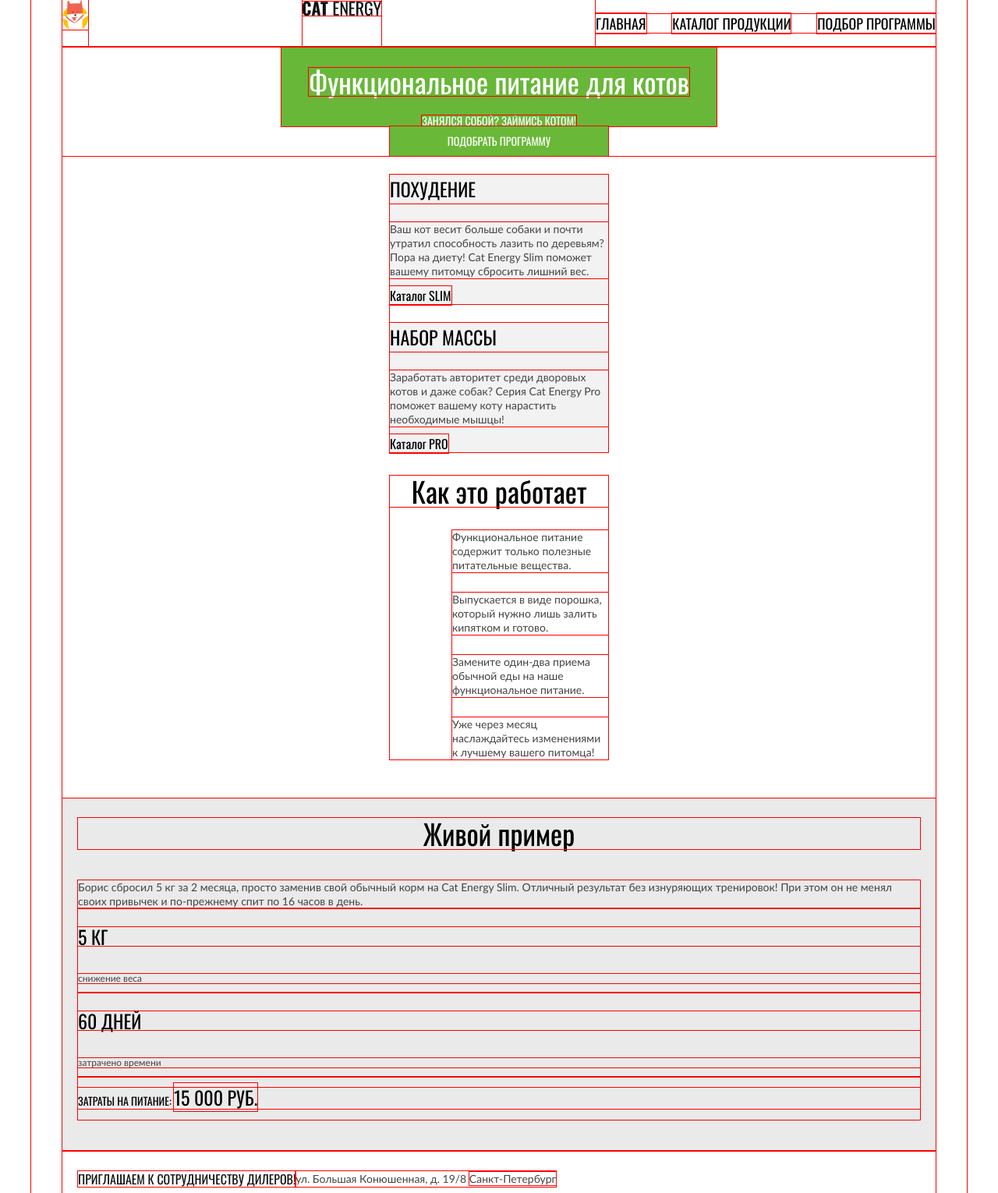
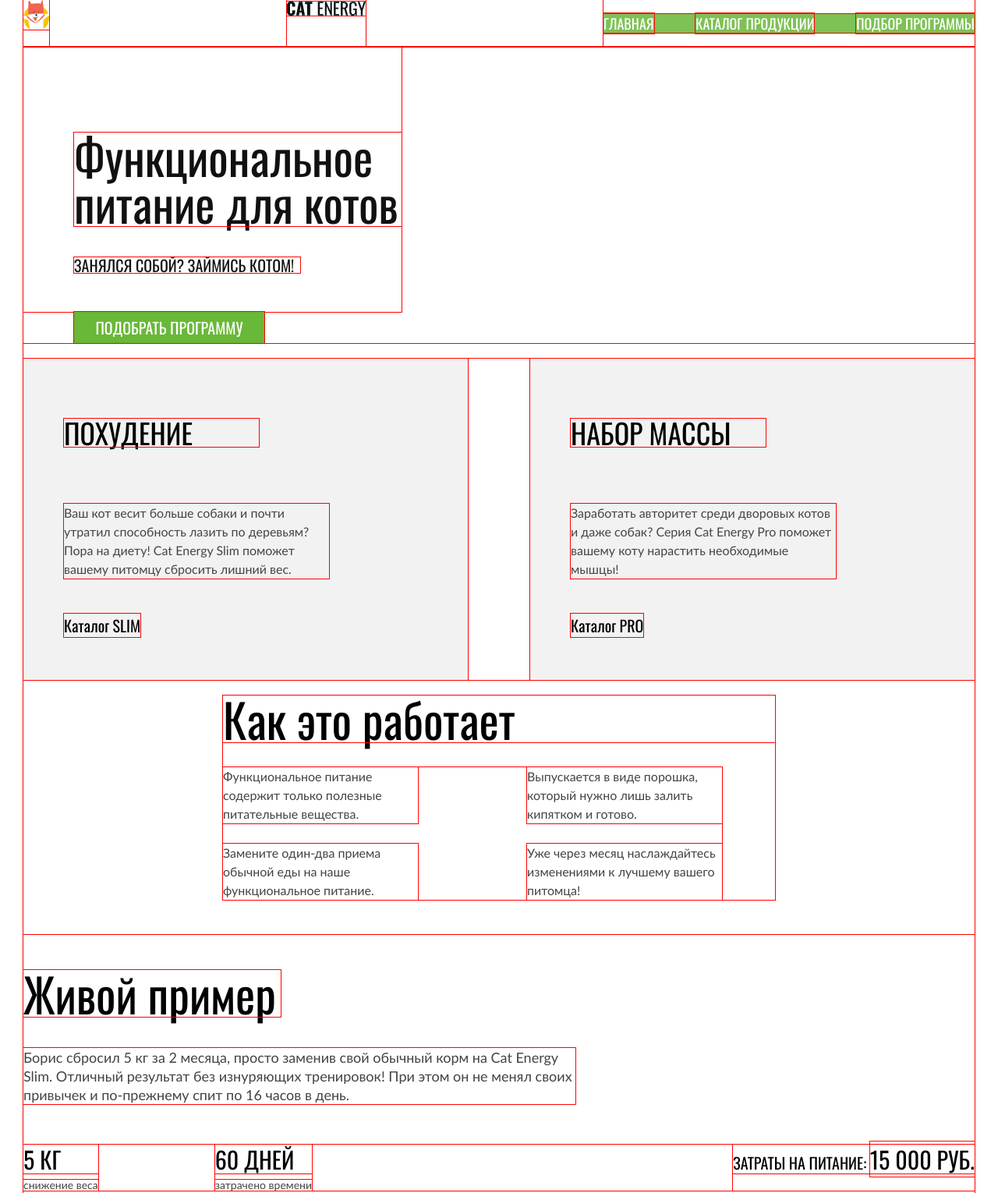
Before and after one commit to htmlacademy-adaptive/2176595-cat-energy-29, a plain HTML site: page 3/index.html in a window 1280 px wide. Shown: the top 1530 px of the page at 78% size. Drawn offline with Linux system fonts and the light colour scheme.

Commit message:
:heavy_check_mark: Сборка #3

```diff
--- a/3/css/style.css
+++ b/3/css/style.css
@@ -47,31 +47,31 @@
   flex-direction: column;
   align-items: center;
 }
+@media (min-width: 768px) {
+  .page__body {
+    min-width: 768px;
+  }
+}
+@media (min-width: 1220px) {
+  .page__body {
+    min-width: 1220px;
+  }
+}
 
 .page__container {
   width: 320px;
 }
-
 @media (min-width: 768px) {
-  .page__body {
-    min-width: 768px;
-  }
-
   .page__container {
-    width: 708px;
-    padding: 25px 30px 0 30px;
+    min-width: 708px;
   }
 }
-@media (min-width: 1200px) {
-  .page__body {
-    min-width: 1200px;
-  }
-
+@media (min-width: 1220px) {
   .page__container {
-    width: 1200px;
-    padding: 0 40px;
+    width: 1220px;
   }
 }
+
 .hero {
   color: #ffffff;
   display: flex;
@@ -79,14 +79,35 @@
   margin-bottom: 20px;
   align-items: center;
 }
+@media (min-width: 768px) {
+  .hero {
+    align-items: flex-start;
+  }
+}
 
-.hero-wrapper {
+.hero__wrapper {
   background-color: #68b738;
   display: flex;
   flex-direction: column;
   align-items: center;
   padding: 27px 35px 0 35px;
   gap: 25px;
+}
+@media (min-width: 768px) {
+  .hero__wrapper {
+    padding: 65px 210px 0 35px;
+    gap: 40px;
+    background-color: #ffffff;
+    color: #111111;
+  }
+}
+@media (min-width: 1220px) {
+  .hero__wrapper {
+    padding: 110px 0 0 65px;
+    gap: 40px;
+    background-color: #ffffff;
+    color: #111111;
+  }
 }
 
 .hero__main-heading {
@@ -96,6 +117,15 @@
   font-weight: 400;
   text-align: center;
   margin: 0;
+  width: 255px;
+}
+@media (min-width: 768px) {
+  .hero__main-heading {
+    text-align: left;
+    width: 420px;
+    font-size: 60px;
+    line-height: 60px;
+  }
 }
 
 .hero__slogan {
@@ -105,6 +135,16 @@
   text-transform: uppercase;
   font-weight: 400;
   margin: 0;
+  width: 200px;
+}
+@media (min-width: 768px) {
+  .hero__slogan {
+    margin-right: auto;
+    margin-bottom: 50px;
+    font-size: 20px;
+    line-height: 20px;
+    width: 290px;
+  }
 }
 
 .nutrition-programms {
@@ -112,6 +152,16 @@
   margin: 0 auto;
   margin-bottom: 20px;
   width: 280px;
+}
+@media (min-width: 768px) {
+  .nutrition-programms {
+    width: 708px;
+  }
+}
+@media (min-width: 1220px) {
+  .nutrition-programms {
+    width: 1220px;
+  }
 }
 
 .nutrition-programms__list {
@@ -122,10 +172,35 @@
   list-style-type: none;
   padding: 0;
   margin: 0;
+  display: flex;
+  flex-direction: column;
+  gap: 20px;
+}
+@media (min-width: 768px) {
+  .nutrition-programm {
+    gap: 30px;
+  }
+}
+@media (min-width: 1220px) {
+  .nutrition-programm {
+    flex-direction: row;
+    justify-content: space-between;
+    flex-wrap: wrap;
+  }
 }
 
 .nutrition-programm__item {
   background-color: #f2f2f2;
+}
+@media (min-width: 768px) {
+  .nutrition-programm__item {
+    padding: 77px 316px 57px 52px;
+  }
+}
+@media (min-width: 1220px) {
+  .nutrition-programm__item {
+    width: 570px;
+  }
 }
 
 .nutrition-programm__title {
@@ -133,8 +208,23 @@
   font-family: "Oswald", sans-serif;
   font-size: 24px;
   font-weight: 400;
-  line-height: 37px;
+  line-height: 36px;
   text-transform: uppercase;
+  margin: 0;
+  margin-bottom: 29px;
+}
+@media (min-width: 768px) {
+  .nutrition-programm__title {
+    font-size: 36px;
+    margin: 0;
+    margin-bottom: 24px;
+    width: 250px;
+  }
+}
+@media (min-width: 1220px) {
+  .nutrition-programm__title {
+    margin-bottom: 73px;
+  }
 }
 
 .nutrition-programm__description {
@@ -143,6 +233,17 @@
   font-size: 14px;
   font-weight: 400;
   line-height: 18px;
+  margin: 0;
+  margin-bottom: 42px;
+  width: 227px;
+}
+@media (min-width: 768px) {
+  .nutrition-programm__description {
+    width: 340px;
+    margin-bottom: 52px;
+    font-size: 16px;
+    line-height: 24px;
+  }
 }
 
 .nutrition-programm__link {
@@ -154,10 +255,20 @@
   line-height: 16px;
   cursor: pointer;
 }
+@media (min-width: 768px) {
+  .nutrition-programm__link {
+    font-size: 20px;
+  }
+}
 
 .advantages {
   width: 280px;
   margin: 0 auto;
+}
+@media (min-width: 768px) {
+  .advantages {
+    width: 708px;
+  }
 }
 
 .advantages__title {
@@ -167,7 +278,16 @@
   font-size: 36px;
   font-weight: 400;
   line-height: 40px;
-  gap: 40px;
+  margin: 0;
+  margin-bottom: 40px;
+}
+@media (min-width: 768px) {
+  .advantages__title {
+    margin-bottom: 32px;
+    font-size: 60px;
+    line-height: 60px;
+    text-align: left;
+  }
 }
 
 .advantages__list {
@@ -179,16 +299,42 @@
   line-height: 18px;
   margin: 0;
   padding: 0;
-  display: grid;
+  display: flex;
   gap: 26px;
   width: 200px;
   margin-left: auto;
   margin-bottom: 50px;
+  flex-direction: column;
+}
+@media (min-width: 768px) {
+  .advantages__list {
+    width: 640px;
+    flex-wrap: wrap;
+    flex-direction: row;
+    justify-content: space-between;
+    font-size: 16px;
+    line-height: 24px;
+    margin: 0;
+    margin-bottom: 45px;
+  }
+}
+
+@media (min-width: 768px) {
+  .advantages__item {
+    width: 250px;
+  }
 }
 
 .example {
   background-color: #eaeaea;
   padding: 25px 20px 40px 20px;
+}
+@media (min-width: 768px) {
+  .example {
+    padding: 45px 0 101px 0;
+    background-color: #ffffff;
+    color: #000000;
+  }
 }
 
 .example__title {
@@ -198,9 +344,17 @@
   font-size: 36px;
   font-weight: 400;
   line-height: 40px;
-  gap: 40px;
   margin-top: 0;
   margin-bottom: 40px;
+  width: 200px;
+}
+@media (min-width: 768px) {
+  .example__title {
+    width: 330px;
+    text-align: left;
+    font-size: 60px;
+    line-height: 60px;
+  }
 }
 
 .example__description {
@@ -211,12 +365,39 @@
   font-weight: 400;
   line-height: 18px;
   margin: 0;
+  margin-bottom: 20px;
+}
+@media (min-width: 768px) {
+  .example__description {
+    width: 708px;
+    font-size: 18px;
+    line-height: 24px;
+    margin-bottom: 52px;
+  }
 }
 
 .example__list {
   list-style-type: none;
   padding: 0;
   margin: 0;
+}
+@media (min-width: 768px) {
+  .example__list {
+    display: flex;
+    justify-content: space-between;
+  }
+}
+
+.example__list-wrapper--value-time {
+  display: flex;
+  justify-content: space-between;
+  margin-bottom: 20px;
+}
+@media (min-width: 768px) {
+  .example__list-wrapper--value-time {
+    width: 370px;
+    margin-bottom: 0;
+  }
 }
 
 .example__item {
@@ -231,6 +412,13 @@
   font-weight: 400;
   line-height: 12px;
   order: 1;
+  margin: 0;
+}
+@media (min-width: 768px) {
+  .example__name {
+    font-size: 14px;
+    line-height: 14px;
+  }
 }
 
 .example__value {
@@ -240,16 +428,36 @@
   font-weight: 400;
   line-height: 24px;
   text-transform: uppercase;
+  margin: 0;
+  margin-bottom: 8px;
+}
+@media (min-width: 768px) {
+  .example__value {
+    font-size: 30px;
+    line-height: 37px;
+  }
 }
 
 .example__value--price {
   font-size: 14px;
   line-height: 20px;
 }
+@media (min-width: 768px) {
+  .example__value--price {
+    font-size: 20px;
+    line-height: 20px;
+  }
+}
 
 .contacts__adress {
   display: flex;
   padding: 26px 20px;
+}
+@media (min-width: 768px) {
+  .contacts__adress {
+    padding: 60px 40px;
+    justify-content: space-between;
+  }
 }
 
 .contacts__text {
@@ -260,6 +468,14 @@
   line-height: 20px;
   text-transform: uppercase;
   margin: 0;
+  width: 140px;
+}
+@media (min-width: 768px) {
+  .contacts__text {
+    font-size: 20px;
+    line-height: 26px;
+    width: 165px;
+  }
 }
 
 .contacts__street {
@@ -269,6 +485,22 @@
   font-weight: 400;
   line-height: 20px;
   margin: 0;
+  width: 140px;
+}
+@media (min-width: 768px) {
+  .contacts__street {
+    font-size: 16px;
+    line-height: 20px;
+    width: 160px;
+    text-align: right;
+  }
+}
+
+@media (min-width: 768px) {
+  .main-footer {
+    display: flex;
+    justify-content: space-between;
+  }
 }
 
 .social__list {
@@ -587,6 +819,24 @@
   list-style-type: none;
   display: none;
 }
+@media (min-width: 768px) {
+  .navigation__list {
+    display: flex;
+    justify-content: space-between;
+    width: 436px;
+    padding: 0;
+  }
+}
+@media (min-width: 1220px) {
+  .navigation__list {
+    display: flex;
+    justify-content: space-between;
+    width: 476px;
+    padding: 0;
+    color: #ffffff;
+    background-color: rgba(104, 183, 56, 0.85);
+  }
+}
 
 .navigation__link {
   text-decoration: none;
@@ -594,31 +844,11 @@
 }
 
 @media (min-width: 768px) {
-  .navigation__list {
-    display: flex;
-    list-style-type: none;
-    justify-content: space-between;
-    width: 436px;
-    padding: 0;
-  }
-
   .navigation__toogle {
     display: none;
   }
 }
-@media (min-width: 1200px) {
-  .navigation__list {
-    display: flex;
-    list-style-type: none;
-    justify-content: space-between;
-    width: 436px;
-    padding: 0;
-  }
 
-  .navigation__toogle {
-    display: none;
-  }
-}
 .button {
   color: #ffffff;
   text-align: center;
@@ -638,4 +868,27 @@
   background-color: #f2f2f2;
   color: #444444;
 }
+
+@media (min-width: 768px) {
+  .button {
+    width: 244px;
+    font-size: 20px;
+    line-height: 20px;
+  }
+
+  .button--programm-select {
+    margin-left: 35px;
+  }
+}
+@media (min-width: 1220px) {
+  .button {
+    width: 244px;
+    font-size: 20px;
+    line-height: 20px;
+  }
+
+  .button--programm-select {
+    margin-left: 65px;
+  }
+}
 /*# sourceMappingURL=style.css.map */
--- a/3/index.html
+++ b/3/index.html
@@ -42,7 +42,7 @@
 
       <main class="main-container">
         <section class="hero">
-          <div class="hero-wrapper">
+          <div class="hero__wrapper">
           <h1 class="hero__main-heading">Функциональное
             питание для котов
             </h1>
@@ -76,7 +76,7 @@
   </h2>
   <ul class="advantages__list">
     <li class="advantages__item advantages__item--healthy">
-     Функциональное питание содержит только полезные питательные вещества.
+      Функциональное питание содержит только полезные питательные вещества.
       </li>
       <li class="advantages__item advantages__item--fast"> Выпускается в виде порошка, который нужно лишь залить кипятком и готово.
       </li>
@@ -93,6 +93,7 @@
             <h2 class="example__title">Живой пример</h2>
             <p class="example__description">Борис сбросил 5 кг за 2 месяца, просто заменив свой обычный корм на Cat Energy Slim. Отличный результат без изнуряющих тренировок! При этом он не менял своих привычек и по-прежнему спит по 16 часов в день. </p>
             <ul class="example__list">
+              <div class="example__list-wrapper example__list-wrapper--value-time">
               <li class="example__item">
                 <h3 class="example__name"> cнижение веса</h3>
                 <p class="example__value">5 кг</p>
@@ -101,6 +102,7 @@
                 <h3 class="example__name">затрачено времени</h3>
                 <p class="example__value">60 дней</p>
               </li>
+              </div>
               <li class="example__item">
                 <p class="example__value example__value--price">Затраты на питание: <span class="example__value example__value--costs">15 000 руб. </p>
               </li>
@@ -117,7 +119,7 @@
         </main>
         <footer class="main-footer">
 
-           <a class="main-header__wordmark-link main-header__wordmark-link--footer" href="index.html">
+            <a class="main-header__wordmark-link main-header__wordmark-link--footer" href="index.html">
             <img class="main-header__wordmark-image main-header__wordmark-image--footer" src="img/logo-cat-energy.svg" width="128" height="24">
                   </a>
 <div class="social">
```
Also changed, not shown: 3/catalog.html (indentation only), 3/form.html (indentation only), 1 other file.
